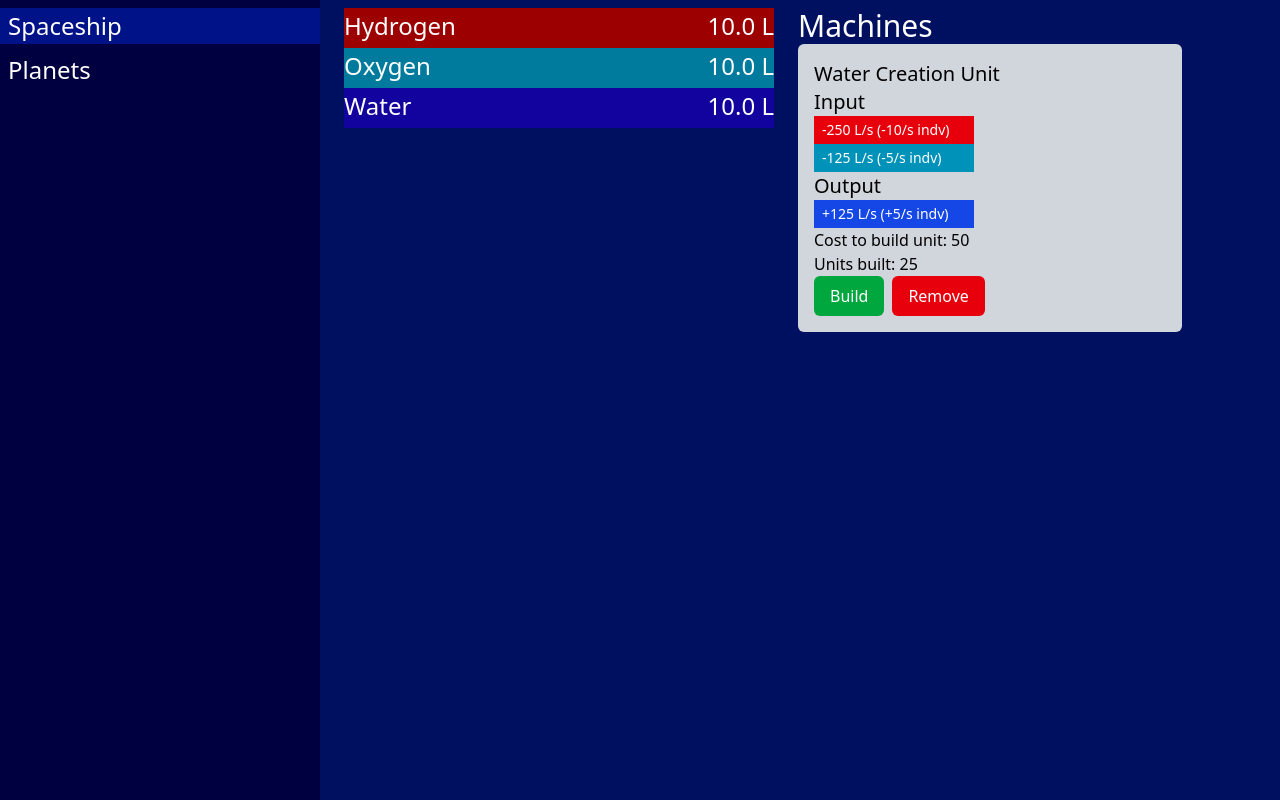
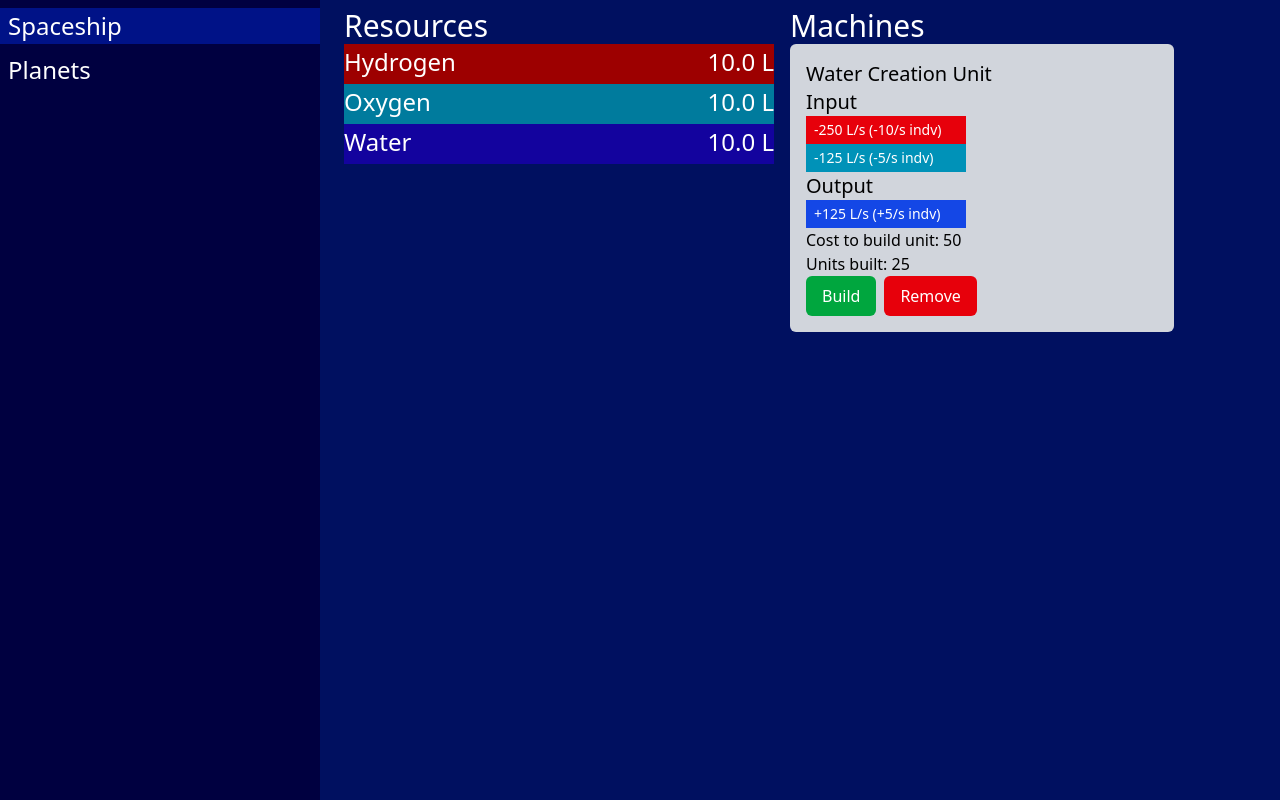
Before and after one commit to JoltStorm/hackutd-proj, a React (Vite) app: page / in a window 1280 px wide. Shown: the top 800 px of the page. Built offline with nearby package versions, Linux system fonts and the light colour scheme.

Commit message:
multipage

```diff
--- a/src/App.jsx
+++ b/src/App.jsx
@@ -1,24 +1,13 @@
 import React from 'react'
-import { useState } from 'react'
-import Resource from './components/Resource'
+import PlanetPage from './components/pages/PlanetPage'
 import Navbar from './components/Navbar'
-import Machine from './components/Machine'
 
 
 function App() {
 	return (
 		<div className='flex'>
 			<Navbar />
-			<div className='flex ml-6 mt-2'>
-				<div className='m2'>
-					<Resource resourceName="Hydrogen" resourceColor="#9D0000" quantity="10.0 L" />
-					<Resource resourceName="Oxygen" resourceColor="#007B9D" quantity="10.0 L" />
-					<Resource resourceName="Water" resourceColor="#13039E" quantity="10.0 L" />
-				</div>
-        <div className="flex ml-6">
-          <Machine MachineName="Water Creation Unit" MachineQuantity={25}/>
-        </div>
-			</div>
+			<PlanetPage />
 		</div>
 	)
 }
--- a/src/components/Machine.jsx
+++ b/src/components/Machine.jsx
@@ -1,4 +1,4 @@
-import { React, useState} from 'react'
+import { React, useState } from 'react'
 
 import './Machine.css'
 
@@ -8,7 +8,6 @@ export default function WaterCreationUnit({ MachineName, MachineQuantity }) {
 
   return (
     <div className=" text-white w-96">
-        <h1 className="text-3xl">Machines</h1>
       <div className="bg-gray-300 p-4 text-black rounded-md">
         <h2 className="text-xl">{MachineName}</h2>
 
--- a/src/components/Navbar.jsx
+++ b/src/components/Navbar.jsx
@@ -3,20 +3,24 @@ import { React, useState } from 'react'
 import './Navbar.css'
 
 export default function Navbar(){
-    const [selected, setSelected] = useState(0)
+    const [selected, setSelected] = useState('spaceship')
+
+    function handleSelect(item){
+        setSelected(item)
+    }
 
     return (
         <div className = 'navbar flex'>
             <ul className = 'w-full'>
                 <li
-                className={'list-element w-full mt-2 ' + (selected == 0 ? 'selected' : '')}
-                onClick={() => {setSelected(0)}}
+                className={`list-element w-full mt-2 ${(selected == 'spaceship' ? 'selected' : '')}`}
+                onClick={() => handleSelect('spaceship')}
                 >
                     <span className = 'm-2 text-white'>Spaceship</span>
                 </li>
                 <li
-                className={'list-element w-full mt-2 ' + (selected == 1 ? 'selected' : '')}
-                onClick={() => { setSelected(1) }}
+                className={'list-element w-full mt-2 ' + (selected == 'planets' ? 'selected' : '')}
+                onClick={() => handleSelect('planets')}
                 >
                     <span className = 'm-2 text-white'>Planets</span>
                 </li>
--- /dev/null
+++ b/src/components/pages/PlanetPage.jsx
@@ -0,0 +1,18 @@
+import { useState } from 'react'
+import Resource from '../Resource'
+import Machine from '../Machine'
+
+export default function Planet() {
+    return <div className='flex space-x-4 ml-6 mt-2'>
+        <div className=''>
+            <h1 className="text-white text-3xl">Resources</h1>
+            <Resource resourceName="Hydrogen" resourceColor="#9D0000" quantity="10.0 L" />
+            <Resource resourceName="Oxygen" resourceColor="#007B9D" quantity="10.0 L" />
+            <Resource resourceName="Water" resourceColor="#13039E" quantity="10.0 L" />
+        </div>
+        <div className="">
+            <h1 className="text-white text-3xl">Machines</h1>
+            <Machine MachineName="Water Creation Unit" MachineQuantity={25} />
+        </div>
+    </div>
+}
```
Lines whose indentation alone changed are shown as unchanged.
